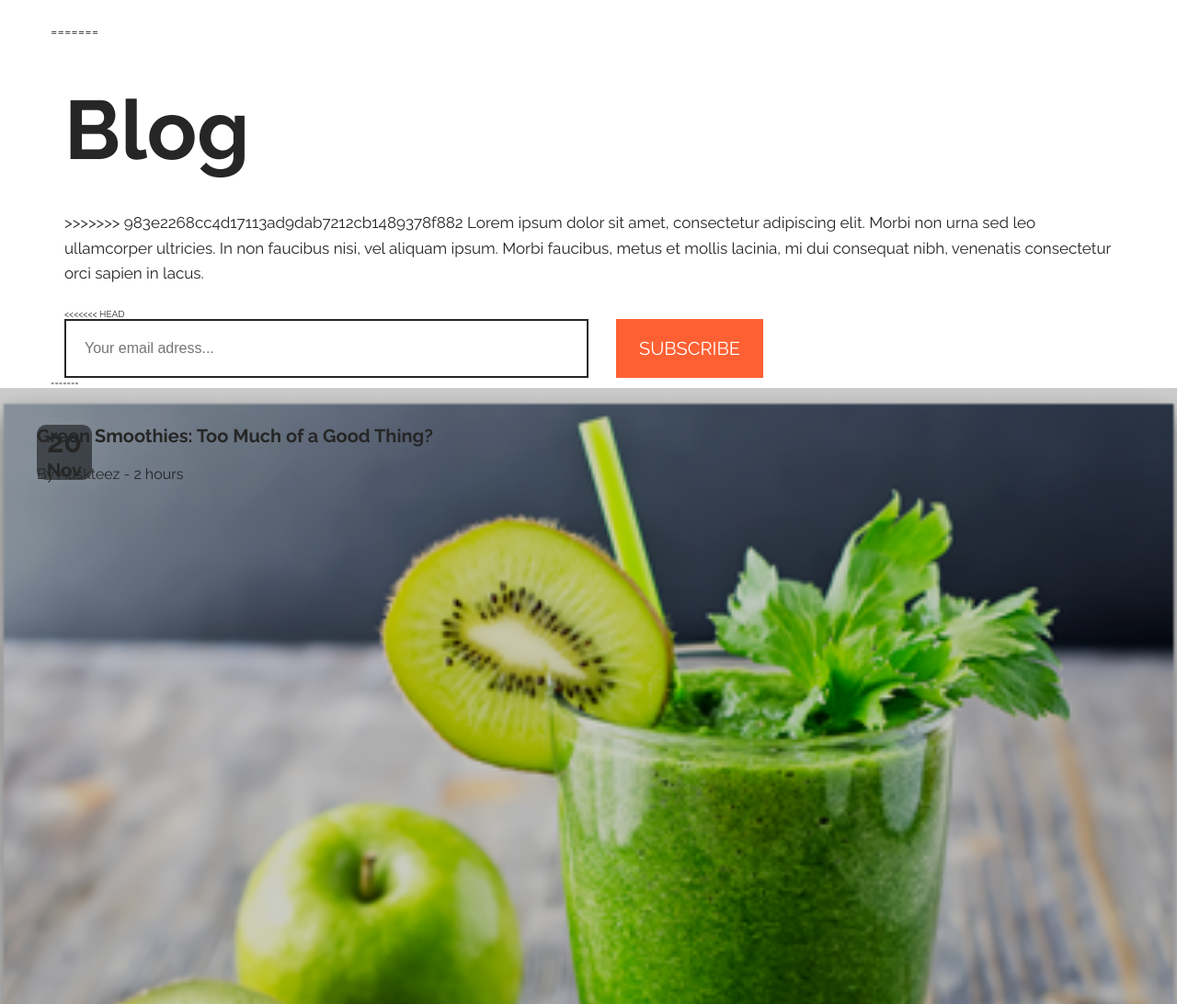
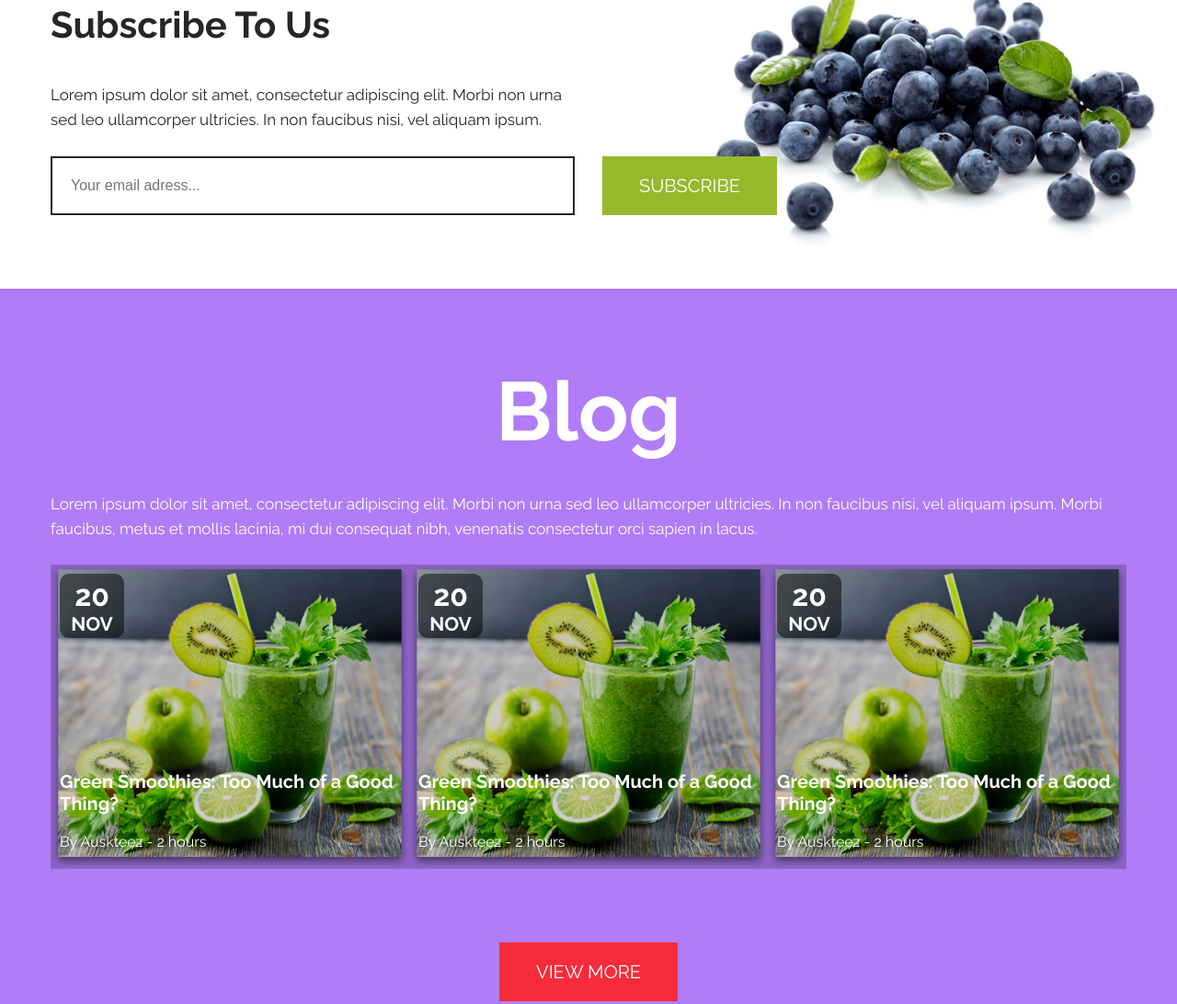
Before and after one commit to JKarwatka/cahee-website-template, a website: page index.html in a window 1280 px wide. Shown: the part 3835-4927 px from the top of the page at 92% size. Drawn offline with nearby package versions, Linux system fonts and the light colour scheme.

Commit message:
fix calendar cards in section blog

```diff
--- a/index.html
+++ b/index.html
@@ -148,23 +148,14 @@
           <a href="#" class="btn btn--blue btn--wide">View More</a>
         </div>
       </section>
-<<<<<<< HEAD
       <section class="section-subscribe">
         <div class="container">
           <h2 class="section-subscribe__title">Subscribe To Us</h2>
           <p class="section-paragraph section-subscribe__paragraph">
-=======
-      <section class="section-blog">
-        <div class="container section-blog__container">
-          <h2 class="section-title">Blog</h2>
-          <p class="section-paragraph">
->>>>>>> 983e2268cc4d17113ad9dab7212cb1489378f882
             Lorem ipsum dolor sit amet, consectetur adipiscing elit. Morbi non
             urna sed leo ullamcorper ultricies. In non faucibus nisi, vel
-            aliquam ipsum. Morbi faucibus, metus et mollis lacinia, mi dui
-            consequat nibh, venenatis consectetur orci sapien in lacus.
+            aliquam ipsum.
           </p>
-<<<<<<< HEAD
           <form action="" class="section-subscribe__form">
             <input
               type="text"
@@ -178,9 +169,50 @@
             >
           </form>
         </div>
-=======
+      </section>
+      <section class="section-blog">
+        <div class="container section-blog__container">
+          <h2 class="section-title">Blog</h2>
+          <p class="section-paragraph">
+            Lorem ipsum dolor sit amet, consectetur adipiscing elit. Morbi non
+            urna sed leo ullamcorper ultricies. In non faucibus nisi, vel
+            aliquam ipsum. Morbi faucibus, metus et mollis lacinia, mi dui
+            consequat nibh, venenatis consectetur orci sapien in lacus.
+          </p>
+
+          <div class="section-blog__calendar-card-container">
+            <div class="calendar-card">
+              <div class="calendar-card__date-container">
+                <p class="calendar-card__date">
+                  <span class="calendar-card__date--day">20</span
+                  ><span class="calendar-card__date--month">Nov</span>
+                </p>
               </div>
-        <div class="section-blog__calendar-card-container">
+              <div class="calendar-card__text-container">
+                <h3 class="calendar-card__title">
+                  Green Smoothies: Too Much of a Good Thing?
+                </h3>
+                <p class="calendar-card__paragraph">
+                  By Auskteez - 2 hours
+                </p>
+              </div>
+            </div>
+            <div class="calendar-card">
+              <div class="calendar-card__date-container">
+                <p class="calendar-card__date">
+                  <span class="calendar-card__date--day">20</span
+                  ><span class="calendar-card__date--month">Nov</span>
+                </p>
+              </div>
+              <div class="calendar-card__text-container">
+                <h3 class="calendar-card__title">
+                  Green Smoothies: Too Much of a Good Thing?
+                </h3>
+                <p class="calendar-card__paragraph">
+                  By Auskteez - 2 hours
+                </p>
+              </div>
+            </div>
             <div class="calendar-card">
               <div class="calendar-card__date-container">
                 <p class="calendar-card__date">
@@ -199,7 +231,7 @@
             </div>
           </div>
           <a class="btn btn--wide btn--red" href="#">View More</a>
->>>>>>> 983e2268cc4d17113ad9dab7212cb1489378f882
+        </div>
       </section>
     </main>
 
@@ -225,8 +257,8 @@
       };
       ga.q = [];
       ga.l = +new Date();
-      ga("create", "UA-XXXXX-Y", "auto");
-      ga("send", "pageview");
+      ga('create', 'UA-XXXXX-Y', 'auto');
+      ga('send', 'pageview');
     </script>
     <script
       src="https://www.google-analytics.com/analytics.js"
--- a/scss/components/_calendar-card.scss
+++ b/scss/components/_calendar-card.scss
@@ -3,20 +3,28 @@
     url(../img/calendar-card-background-1.png);
   background-size: cover;
   background-position: center;
-  flex: 1 0 300px;
+  flex: 1 0 25%;
   padding: 4rem;
   position: relative;
+  min-width: 30rem;
   width: 100%;
-  padding-bottom: 85%;
+
+  &:before {
+    display: block;
+    content: '';
+    width: 100%;
+    padding-bottom: (30 / 37) * 100%;
+  }
 
   &__date-container {
     background-color: rgba(#000, 0.5);
-    width: 6rem;
-    height: 6rem;
+    width: 7rem;
+    height: 7rem;
     position: absolute;
-    top: 5;
-    left: 5;
+    top: 1rem;
+    left: 1rem;
     border-radius: 1rem;
+    padding: 0.5rem;
   }
 
   &__date {
@@ -27,7 +35,8 @@
     font-weight: bold;
 
     &--month {
-      font-size: 2rem;
+      font-size: 2.1rem;
+      text-transform: uppercase;
     }
     &--day {
       font-size: 3.2rem;
@@ -36,8 +45,8 @@
 
   &__text-container {
     position: absolute;
-    bottom: 5;
-    left: 5;
+    bottom: 2rem;
+    left: 1rem;
   }
   &__title {
     font-size: 2rem;
@@ -49,26 +58,3 @@
     font-weight: 300;
   }
 }
-
-._20 {
-  font-size: 32px;
-  font-family: "Raleway";
-  color: rgb(255, 255, 255);
-  font-weight: bold;
-  line-height: 0.781;
-  position: absolute;
-  left: 205.859px;
-  top: 4891.004px;
-  z-index: 70;
-}
-
-.NOV {
-  font-size: 21px;
-  font-family: "Raleway";
-  color: rgb(255, 255, 255);
-  line-height: 1.19;
-  position: absolute;
-  left: 201.861px;
-  top: 4917.005px;
-  z-index: 69;
-}
--- a/scss/layout/_section-blog.scss
+++ b/scss/layout/_section-blog.scss
@@ -7,12 +7,15 @@
   &__container {
     display: flex;
     justify-content: center;
-    flex-flow: column nowrap;
+    align-items: center;
+    flex-direction: column;
   }
 
   &__calendar-card-container {
+    width: 100%;
     display: flex;
     justify-content: space-between;
     align-items: center;
+    margin-bottom: $padding-big;
   }
 }
--- a/scss/main.scss
+++ b/scss/main.scss
@@ -1,4 +1,3 @@
-<<<<<<< HEAD
 @import './abstracts/mixins';
 @import './abstracts/variables';
 @import './base';
@@ -12,19 +11,17 @@
 @import './layout/section-services';
 @import './layout/section-gallery';
 @import './layout/section-subscribe';
-=======
-@import "./abstracts/mixins";
-@import "./abstracts/variables";
-@import "./base";
-@import "./typography";
-@import "./components/container";
-@import "./components/btn";
-@import "./components/card";
-@import "./components/calendar-card";
-@import "./components/gallery-grid";
-@import "./layout/header";
-@import "./layout/section-about";
-@import "./layout/section-services";
-@import "./layout/section-gallery";
-@import "./layout/section-blog";
->>>>>>> 983e2268cc4d17113ad9dab7212cb1489378f882
+@import './abstracts/mixins';
+@import './abstracts/variables';
+@import './base';
+@import './typography';
+@import './components/container';
+@import './components/btn';
+@import './components/card';
+@import './components/calendar-card';
+@import './components/gallery-grid';
+@import './layout/header';
+@import './layout/section-about';
+@import './layout/section-services';
+@import './layout/section-gallery';
+@import './layout/section-blog';
```
Also changed, not shown: css/main.css. Lines whose indentation alone changed are shown as unchanged.
